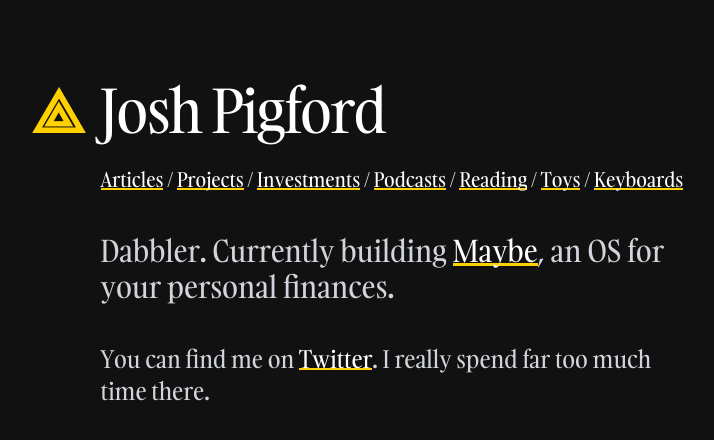
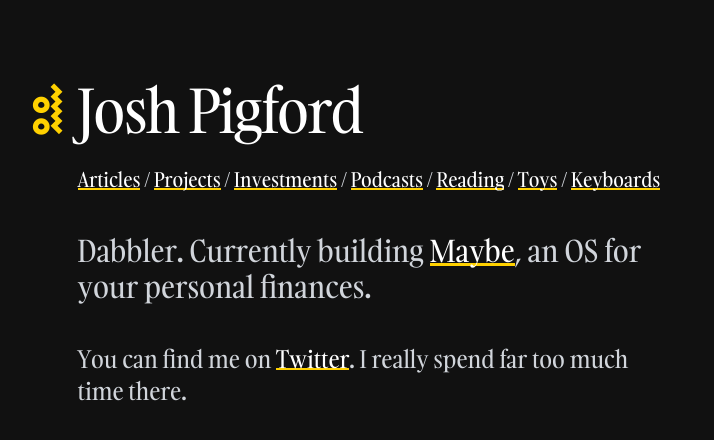
Before and after one commit to Shpigford/joshpigford, a Next.js app: page / in a window 1280 px wide. Shown: the top 440 px of the page, without its empty margins (49-763 px from the left). Built offline with nearby package versions, Linux system fonts and the light colour scheme.

Commit message:
Pause on the symbols for a bit

```diff
--- a/app/layout.tsx
+++ b/app/layout.tsx
@@ -2,7 +2,8 @@
 import Link from 'next/link'
 import "./globals.css";
 
-const symbols = ['⦂⦂', '⦿', '⊛', '⊚', '⊙', '⦚', '⟁', '⦂⦚'];
+//const symbols = ['⦂⦂', '⦿', '⊛', '⊚', '⊙', '⦚', '⟁', '⦂⦚'];
+const symbols = ['⦂⦚'];
 
 function getRandomSymbol() {
   const randomIndex = Math.floor(Math.random() * symbols.length);
```
